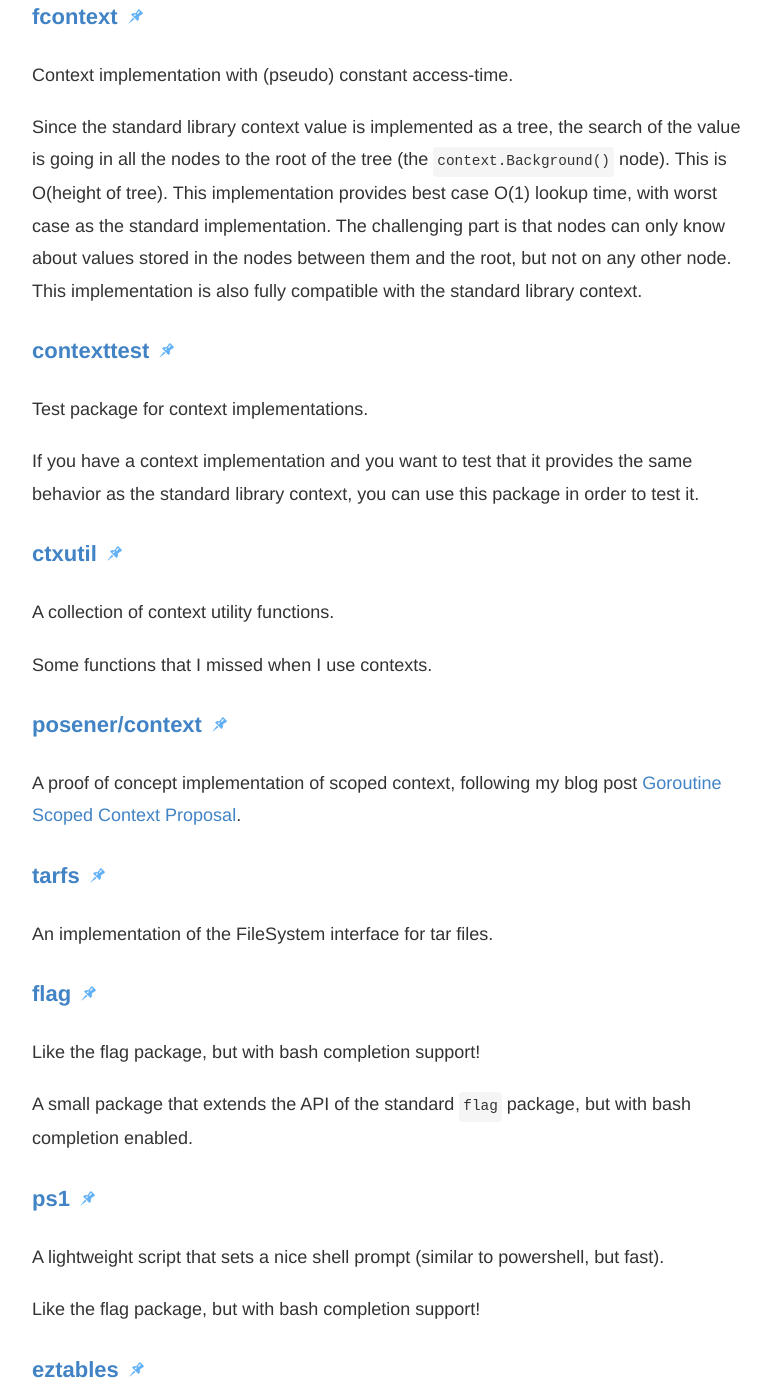
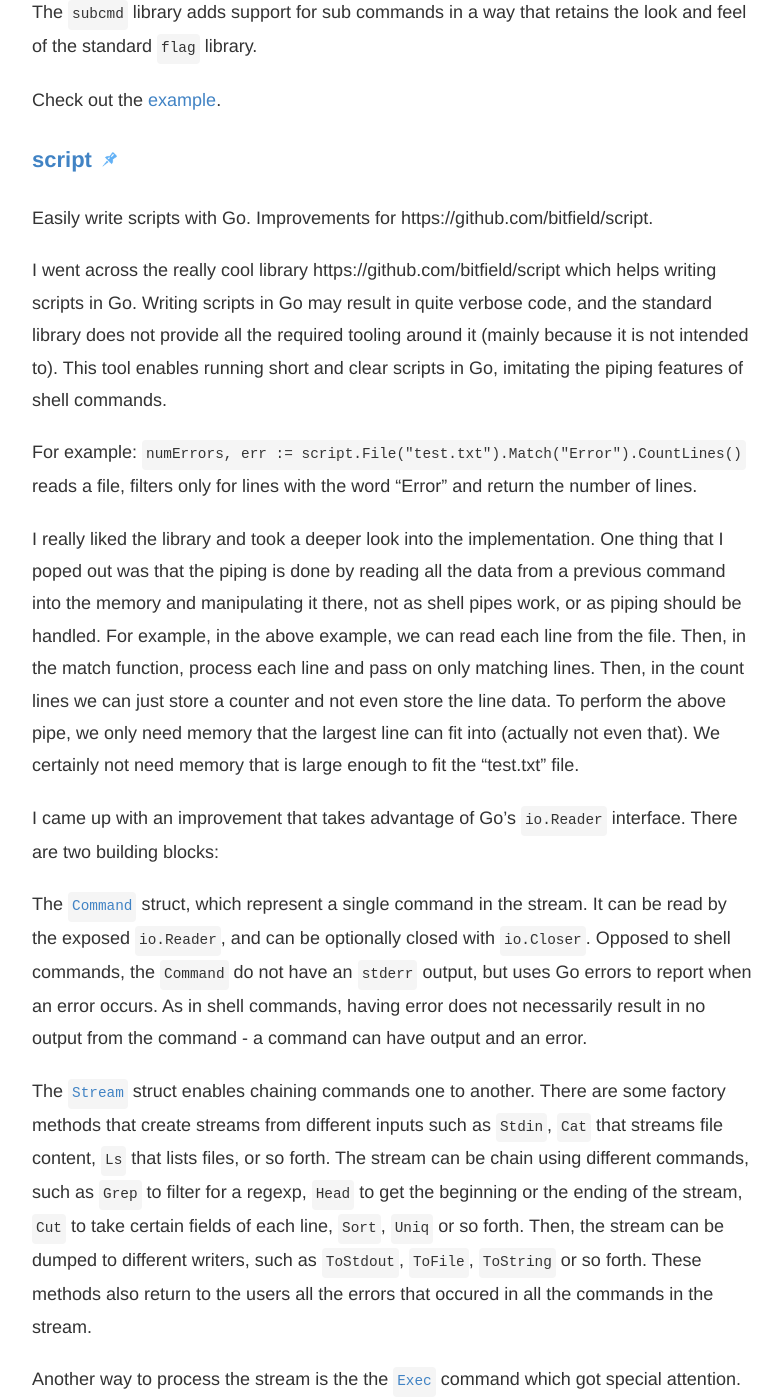
Before and after one commit to posener/posener.github.io, a Jekyll site: the page built from about.md, in a window 1280 px wide and 1400 px high, scrolled down 3947 px. Shown: the whole window, without its empty margins (248-1030 px from the left). Built offline with Jekyll 4.4.1, drawn with Linux system fonts in a browser that asks for light colours; some of the changed text lies outside the part shown.

Commit message:
about: add subcmd and script

```diff
--- a/about.md
+++ b/about.md
@@ -120,6 +120,70 @@ This small addition that I provide enables automatic timing propagation through
 when service A calls service B which calls service C, The headers will be joined such that whoever called A will
 get the full details of the whole stack.
 
+### [subcmd](https://github.com/posener/subcmd)
+
+> A minimalistic library that enables easy sub commands with the standard `flag` library.
+
+The standard flag library is a great library for adding support for flag parsing for binaries.
+It has clean API and easy to use. However, when using it, it is not trivial to add a sub commands
+for the main command. Most programs have sub commands, for example, the `go` command have sub
+commands such as `go run`, `go build` or `go test`.
+
+The `subcmd` library adds support for sub commands in a way that retains the look and feel of the
+standard `flag` library.
+
+Check out the [example](https://github.com/posener/subcmd/blob/master/example/main.go).
+
+### [script](https://github.com/posener/script)
+
+> Easily write scripts with Go. Improvements for https://github.com/bitfield/script.
+
+I went across the really cool library https://github.com/bitfield/script which helps writing scripts
+in Go. Writing scripts in Go may result in quite verbose code, and the standard library does not
+provide all the required tooling around it (mainly because it is not intended to). This tool enables
+running short and clear scripts in Go, imitating the piping features of shell commands.
+
+For example: `numErrors, err := script.File("test.txt").Match("Error").CountLines()` reads a file,
+filters only for lines with the word "Error" and return the number of lines.
+
+I really liked the library and took a deeper look into the implementation. One thing that I poped
+out was that the piping is done by reading all the data from a previous command into the memory and
+manipulating it there, not as shell pipes work, or as piping should be handled. For example, in the
+above example, we can read each line from the file. Then, in the match function, process each line
+and pass on only matching lines. Then, in the count lines we can just store a counter and not even
+store the line data. To perform the above pipe, we only need memory that the largest line can fit
+into (actually not even that). We certainly not need memory that is large enough to fit the
+"test.txt" file.
+
+I came up with an improvement that takes advantage of Go's `io.Reader` interface. There are two
+building blocks:
+
+The [`Command`](https://github.com/posener/script/blob/master/command.go) struct, which represent a
+single command in the stream. It can be read by the exposed `io.Reader`, and can be optionally
+closed with `io.Closer`. Opposed to shell commands, the `Command` do not have an `stderr` output,
+but uses Go errors to report when an error occurs. As in shell commands, having error does not
+necessarily result in no output from the command - a command can have output and an error.
+
+The [`Stream`](https://github.com/posener/script/blob/master/stream.go) struct enables chaining
+commands one to another. There are some factory methods that create streams from different inputs
+such as `Stdin`, `Cat` that streams file content, `Ls` that lists files, or so forth. The stream can
+be chain using different commands, such as `Grep` to filter for a regexp, `Head` to get the
+beginning or the ending of the stream, `Cut` to take certain fields of each line, `Sort`, `Uniq` or
+so forth. Then, the stream can be dumped to different writers, such as `ToStdout`, `ToFile`,
+`ToString` or so forth. These methods also return to the users all the errors that occured in all
+the commands in the stream.
+
+Another way to process the stream is the the
+[`Exec`](https://github.com/posener/script/blob/master/exec.go) command which got special attention.
+It enables running a shell command, which can take the stream as its `stdin`, and continue the
+stream with the program `stdout`. If the program fails, its stdout still continue to the stream, but
+an error will be added (just as shell commands do). If the user is interested in the program's
+`stderr`, it can provide an extra writer.
+
+A custom command can be used using the `Stream`'s `PipeTo` method. This method gets a function that
+given a `io.Reader`, representing the stdin for the command, returns a `Command`. This way a user
+can define a custom command to interact with the stream.
+
 ### [chrome-github-godoc](https://github.com/posener/chrome-github-godoc)
 
 > Chrome extension that replaces Github view of git commit messages with useful godoc.org synopsis.
```
